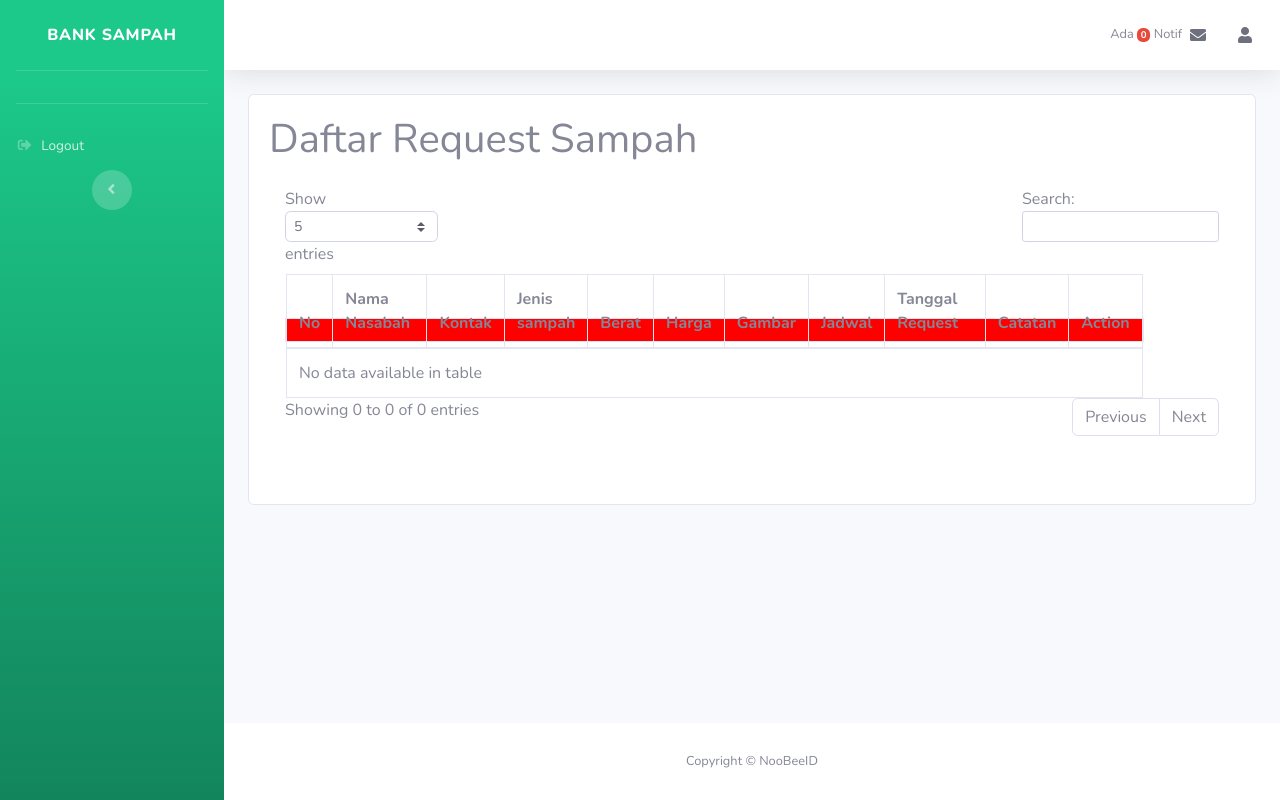
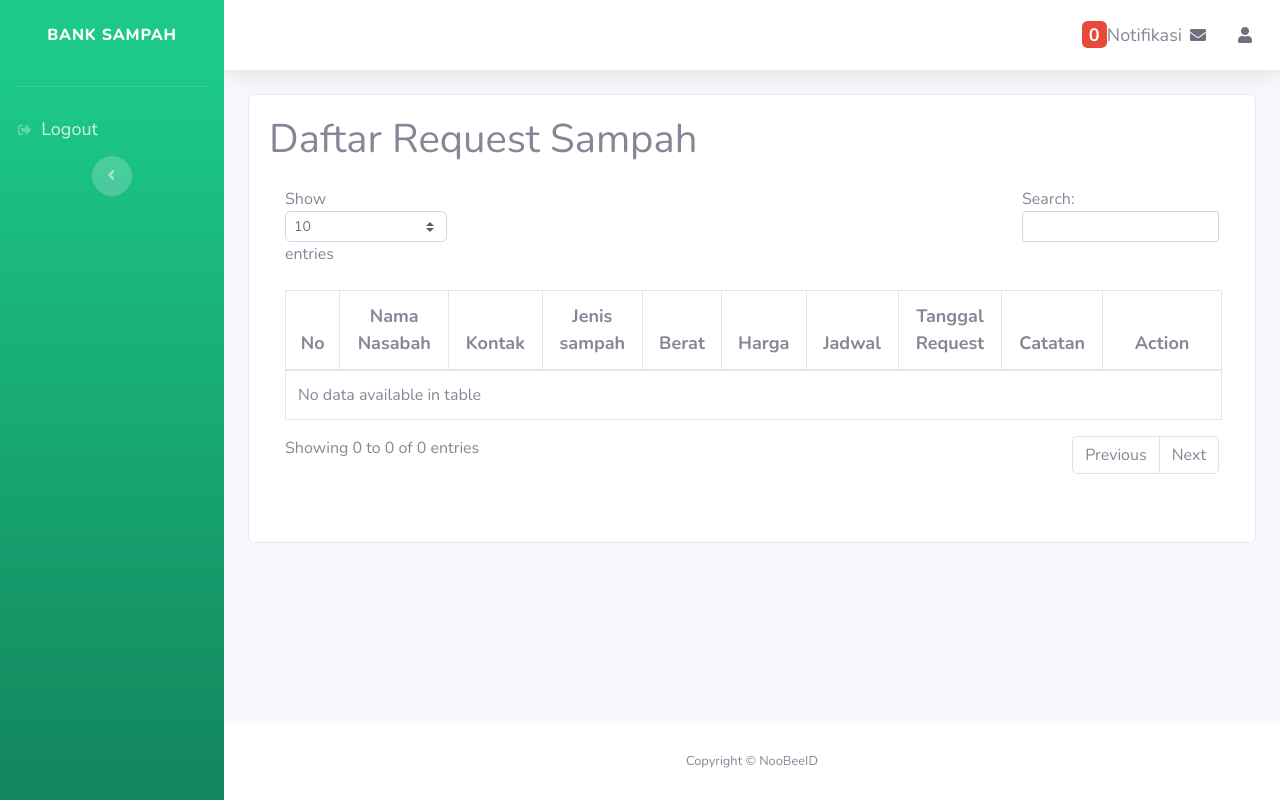
Before and after one commit to nfitra/basada_web, a CodeIgniter app: page /project/index.php/lapangan/index in a window 1280 px wide. Run offline with CodeIgniter, Linux system fonts and the light colour scheme; the visitor is signed in with stand-in values (Sample User, id 1); data that the repository does not hold is empty; some libraries are stand-ins or nearby versions.

Commit message:
change table design and edit request

```diff
--- a/application/controllers/Unit.php
+++ b/application/controllers/Unit.php
@@ -122,8 +122,9 @@ class Unit extends CI_Controller
                 'title' => 'Update data request',
                 'active' => 'Dashboard Unit',
                 'user' => _get_user($this),
-                'request' => $this->RequestSampah_model->get_one($where),
-                'listSampah' => $this->Sampah_model->get_all()
+                'request' => $this->RequestSampah_model->get_detail($id),
+                'listSampah' => $this->Sampah_model->get_all(),
+                // 'listNasabah' => $this->Nasabah_model->get_nasabah()
             );
 
             $config = [
--- a/application/views/dashboard/lapangan.php
+++ b/application/views/dashboard/lapangan.php
@@ -29,16 +29,16 @@
                                 }
                                 ?>
                                 <div class="table-responsive">
-                                <table id="table-request" class=" mt-3 mb-3 table table-hover table-responsive table-bordered">
+                                    <table id="table-request" class="mt-3 mb-3 table table-hover table-bordered">
                                         <thead>
-                                        <tr>
+                                            <tr class="text-center">
                                                 <th>No</th>
                                                 <th>Nama Nasabah</th>
                                                 <th>Kontak</th>
                                                 <th>Jenis sampah</th>
                                                 <th>Berat</th>
                                                 <th>Harga</th>
-                                            <th>Gambar</th>
+                                                <!-- <th>Gambar</th> -->
                                                 <th>Jadwal</th>
                                                 <th>Tanggal Request</th>
                                                 <th>Catatan</th>
@@ -59,23 +59,24 @@
                                                     <td><?= xss($request->j_name) ?></td>
                                                     <td><?= xss($request->r_weight) ?></td>
                                                     <td><?= xss($request->harga) ?></td>
-                                                <td><img style="width:10em; background:#eee; padding:10px" src="<?= base_url(xss($request->r_image)) ?>" alt="<?= xss($request->r_image) ?>"></td>
-                                                <td><?= xss($request->s_day) ?>, <?= xss($request->s_time) ?> - <?= xss($request->s_weather) ?></td>
-                                                <td><?= xss($request->r_date) ?></td>
+                                                    <!-- <td><img style="width:10em; background:#eee; padding:10px" src="<?= base_url(xss($request->r_image)) ?>" alt="<?= xss($request->r_image) ?>"></td> -->
+                                                    <td><?= xss($request->s_day) ?>, <?= xss($request->s_time) ?> <br> <?= xss($request->s_weather) ?></td>
+                                                    <td><?= date('d-m-Y | H:i:s', strtotime($request->r_date)) ?></td>
+                                                    <!-- <td><?= xss($request->r_date) ?></td> -->
                                                     <td><?= xss($request->r_notes) ?></td>
                                                     <td>
                                                         <a href="<?= base_url('unit/update/') . $request->_id ?>" class="btn btn-sm btn-warning text-black">
-                                                        <i class="fas fa-fw fa-edit"></i>
+                                                            <i class="fas fa-fw fa-edit"></i> Edit
                                                         </a>
                                                         <?php if ($request->r_status == 0) : ?>
                                                             <a href="#" class="btn btn-sm btn-warning" onclick="$
                                                         confirm('Apakah Anda ingin mengonfirmasi request sampah ini?') === true ? window.location.href= '<?= base_url('unit/accept_request/') . $request->_id ?>' : console.log(false)">
-                                                            <i class="fas fa-check"></i>
+                                                                <i class="fas fa-check"></i> Konfirmasi
                                                             </a>
                                                         <?php else : ?>
                                                             <a href="#" class="btn btn-sm btn-success" onclick="$
                                                         confirm('Apakah Anda ingin mencairkan uang ini?') === true ? window.location.href= '<?= base_url('unit/finish_request/') . $request->_id ?>' : console.log(false)">
-                                                            <i class="fas fa-dollar-sign"></i>
+                                                                <i class="fas fa-dollar-sign"></i> Cairkan
                                                             </a>
                                                         <?php endif; ?>
                                                     </td>
--- a/application/views/dashboard/update_request.php
+++ b/application/views/dashboard/update_request.php
@@ -14,12 +14,13 @@
                         <?php endforeach; ?>
                     </select>
                     <label for="">Nasabah</label>
-                    <?= form_error('fk_nasabah', '<small class="text-danger pl-3">', '</small>') ?>
+                    <input type="text" class="form-control mb-3" value="<?= $request->nama_nasabah ?>" disabled>
+                    <!-- <?= form_error('fk_nasabah', '<small class="text-danger pl-3">', '</small>') ?>
                     <select name="fk_nasabah" class="form-control js-example-basic-single">
                         <?php foreach ($listNasabah as $nasabah) : ?>
                             <option value="<?= $nasabah->_id ?>" <?= ($nasabah->_id == $request->fk_nasabah) ? "selected" : "" ?>><?= $nasabah->n_name ?></option>
                         <?php endforeach; ?>
-                    </select>
+                    </select> -->
                     <label for="" class="mt-3">Berat Sampah</label>
                     <?= form_error('r_weight','<small class="text-danger pl-3">','</small>') ?>
                     <input name="r_weight" type="text" class="form-control mb-3" value="<?= $request->r_weight ?>" >
--- a/application/views/templates/admin/header.php
+++ b/application/views/templates/admin/header.php
@@ -19,4 +19,12 @@
     <link href="<?= base_url() ?>/assets/css/styleAdmin.css" rel="stylesheet">
 
     <script src="<?= base_url() ?>/assets/vendor/jquery/jquery.min.js"></script>
+    <style>
+        .table-bordered thead{
+            font-size: 18px;
+        }
+        .navbar-nav .nav-item .nav-link span{
+            font-size: 18px;
+        }
+    </style>
 </head>
--- a/application/views/templates/admin/navbar.php
+++ b/application/views/templates/admin/navbar.php
@@ -12,12 +12,12 @@
         <div class="sidebar-brand-text mx-3">Bank Sampah</div>
       </a>
       <!-- Divider -->
-      <hr class="sidebar-divider">
-      <div class="sidebar-heading">
-        <div class="text-white">
+      <!-- <hr class="sidebar-divider"> -->
+      <div class="sidebar-heading text-center">
+        <!-- <div class="text-white" style="font-size: 16px;">
           <?= $user->un_name ?>
-        </div>
-        <div class="text-white">
+        </div> -->
+        <div class="text-white" style="font-size: 16px;">
           <?= $user->r_name ?>
         </div>
       </div>
@@ -64,7 +64,7 @@
         <?php foreach ($listSubMenu as $subMenu) : ?>
           <li class="nav-item <?= $subMenu->sm_title == $active ? "active" :  ""; ?>">
             <a class="nav-link" href="<?= base_url($subMenu->sm_url) ?>">
-              <i class=" fas fa-fw <?= $subMenu->sm_icon ?> "></i>
+              <i class=" fas fa-fw <?= $subMenu->sm_icon ?>"></i>
               <span><?= $subMenu->sm_title ?></span>
             </a>
           </li>
@@ -164,7 +164,7 @@
             <!-- Nav Item - User Information -->
             <li class="nav-item dropdown no-arrow">
               <a class="nav-link dropdown-toggle" href="#" id="notifDropdown" role="button" data-toggle="dropdown" aria-haspopup="true" aria-expanded="false">
-                <span class="mr-2 d-none d-lg-inline text-gray-600 small">Ada <span id="notif" class="badge badge-danger"></span> Notif</span>
+                <span class="mr-2 d-none d-lg-inline text-gray-600 small"> <span id="notif" class="badge badge-danger"></span>Notifikasi</span>
                 <i class="fas fw fa-envelope text-gray-700"></i>
               </a>
               <!-- Dropdown - User Information -->
@@ -198,7 +198,7 @@
         <script>
           fetchData();
 
-    function fetchData(){
+          function fetchData() {
             // fetch('./API/notifAPI')
             //     .then((res)=>res.json())
             //     .then((data)=>{
@@ -207,16 +207,20 @@
             //     .catch(err => {
             //         console.log(err);
             //     })
+            <?php if (isset($requests)) {
+            ?>
               const a = <?= json_encode($requests) ?>;
               displayNotif(a)
+            <?php
+            } ?>
           }
-    setInterval(()=>{
+          setInterval(() => {
             fetchData();
           }, 1000 * 60 * 5)
 
           function displayNotif(data) {
             const idNotif = document.getElementById("id-notifData");
-        if(idNotif) {
+            if (idNotif) {
               idNotif.remove();
             }
             const notif = document.getElementById('notif');
@@ -227,7 +231,7 @@
             const div = document.createElement("div");
             div.setAttribute("id", "id-notifData");
             notifData.appendChild(div);
-        data.map((d)=>{
+            data.map((d) => {
               const b = document.createElement("b");
               b.innerHTML = d.n_name;
 
--- a/assets/js/scriptAdmin.js
+++ b/assets/js/scriptAdmin.js
@@ -12,7 +12,7 @@ $(document).ready(() => {
 		"#table-balance",
 		"#table-upload",
 		"#table-jadwal",
-		"#table-request",
+		// "#table-request",
 		"#table-pengeluaran",
 		"#table-pemasukan",
 		"#table-mutasi",
@@ -24,12 +24,27 @@ $(document).ready(() => {
 	});
 });
 
+$("#table-request").dataTable({
+	columns: [
+		null,
+		{ width: "10%" },
+		null,
+		{ width: "10%" },
+		null,
+		null,
+		{ width: "13%" },
+		{ width: "15%" },
+		{ width: "10%" },
+		{ width: "20%" },
+	],
+});
+$("#table-jadwal-sampah").DataTable({
+	lengthMenu: [5, 10, 20, 50],
+	searching: false,
+});
+
 const makeTable = (id) => {
 	$(id).DataTable({
 		lengthMenu: [5, 10, 20, 50],
 	});
 };
-$("#table-jadwal-sampah").DataTable({
-	lengthMenu: [5, 10, 20, 50],
-	searching: false,
-});
```
Lines whose indentation alone changed are shown as unchanged.
